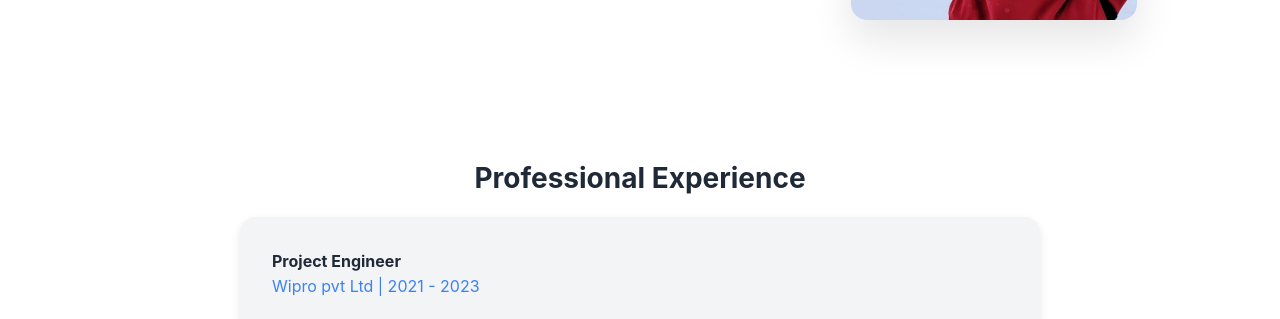
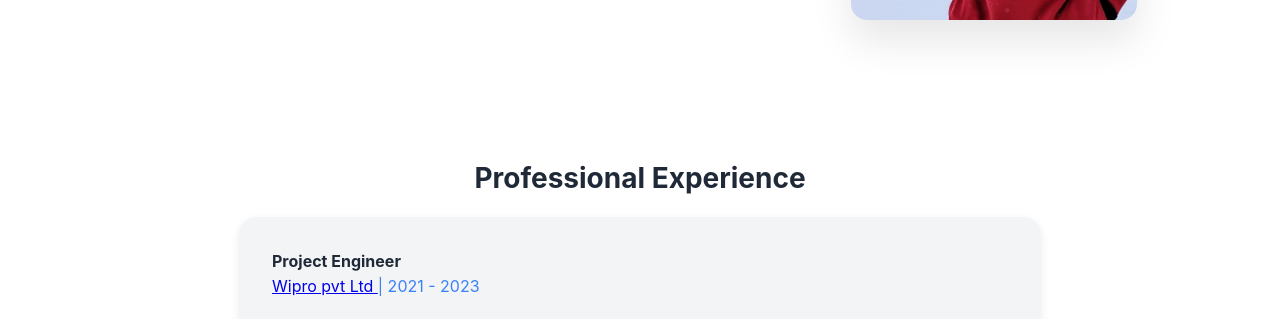
Before and after one commit to LeelaKrishna97/Portfolio_LK, a plain HTML site: page index.html in a window 1280 px wide. Shown: the part 480-799 px from the top of the page. Drawn offline with Linux system fonts and the light colour scheme.

Commit message:
Update index.html

```diff
--- a/index.html
+++ b/index.html
@@ -77,7 +77,7 @@
         <div class="experience-card">
             <div class="experience-header">
                 <h4>Project Engineer</h4>
-                <p class="experience-company">Wipro pvt Ltd | 2021 - 2023</p>
+                <p class="experience-company"><a href="https://www.wipro.com/">Wipro pvt Ltd </a>| 2021 - 2023</p>
             </div>
             <h4>Cloud Migration and Modernization of Java Web Applications</h4>
             <ul>
```
